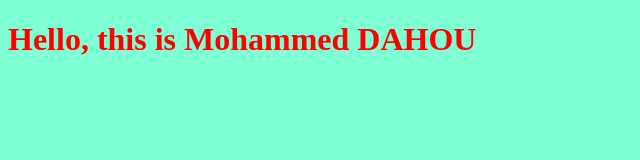
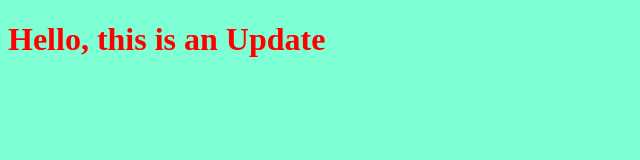
Before and after one commit to DAHOUMOHAMMED/myproject2, a plain HTML site: page index.html in a window 1280 px wide. Shown: the whole page, without its empty margins (0-640 px from the left). Drawn offline with Linux system fonts and the light colour scheme.

Commit message:
edit the html file

```diff
--- a/index.html
+++ b/index.html
@@ -8,7 +8,7 @@
 </head>
 <body>
 
-    <h1>Hello, this is Mohammed DAHOU</h1>
+    <h1>Hello, this is an Update</h1>
     <script src="app.js"></script>
 
 </body>
```
